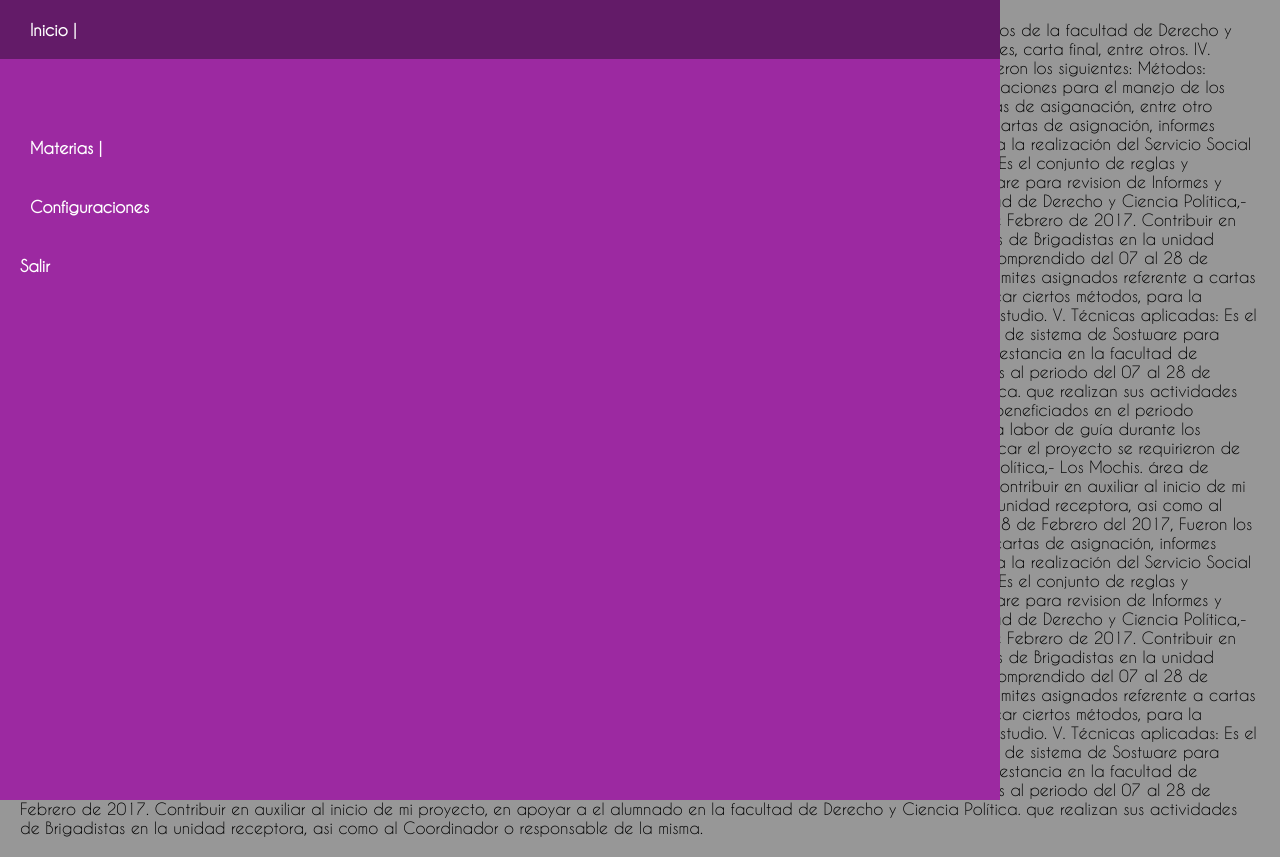
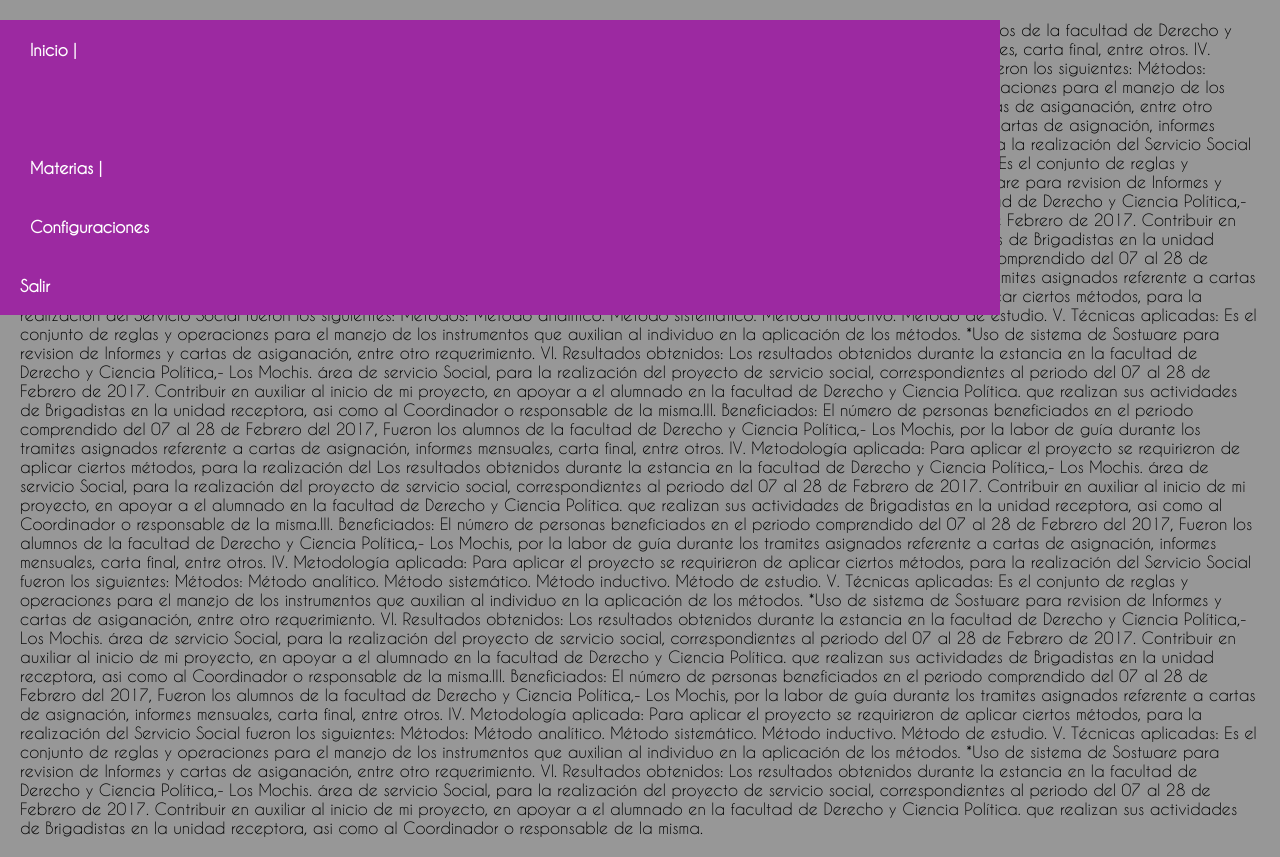
Before and after one commit to davidEsolis/tetra, a PHP site: page / in a window 1280 px wide. Run offline with PHP 8.4, Linux system fonts and the light colour scheme; data that the repository does not hold is empty; some libraries are stand-ins or nearby versions.

Commit message:
ñlm
m.,

```diff
--- a/css/sty.css
+++ b/css/sty.css
@@ -10,10 +10,10 @@
 }
 
 
-#header{
+header{
     width: 100%;
 }
-#header .nav {
+header nav {
     width: 95%;
     max-width: 1000px;
    margin: 20px auto;
@@ -24,31 +24,59 @@
 .menu-bar{
     display: none;
 }
-#header .nav ul {
+header nav ul {
     overflow: hidden;
     list-style: none;
     left: 30%;
 }
+.nav li a:hover{
+    background-color: #34091C;
+    transition: all 0.80s;
 
-#header .nav ul li a{
+}
+.nav > li{
+ float: left;
+
+}
+
+.nav li ul {
+    transition: all 0.80s;
+    display: none;
+    position: absolute;
+    min-width: 140px;
+
+
+}
+
+.nav li:hover > ul{
+    display: block;
+    transition: all 0.80s;
+
+}
+.nav li ul li{
+    position: relative;
+    transition: all 0.80s;
+}
+
+header nav ul li a{
     color: #fff;
     padding: 20px;
     display: block;
     text-decoration: none;
 }
-#header .nav ul li span{
+header nav ul li span{
     margin-right: 10px;
 }
-#header .nav ul li a:hover{
-    background: rgba(4, 3, 10, 0.377);
+header nav ul li a:hover{
+    background: rgba(4, 3, 10, 0.658);
 }
 
 section{
     padding: 20px;
 }
 
-@media(min-width:800px){
-    #header .nav {
+@media screen and (max-width:800px){
+    header nav {
         width: 80%;
         height: 100%;
         margin: 0;
--- a/index.php
+++ b/index.php
@@ -27,20 +27,23 @@
     <!--AQUI SE ENCUENTRA EL MENÚ -->
 
 
-<div id="header">
+<header>
     <div class="menu-bar">
         <a href="" class="bt-menu"><span class="icon-list2"></span>Menu</a>
     </div>
-<div class="nav">
-    <ul>
+<nav>
+    <ul class=".nav">
             <li><a href="index.php"><span class="icon-home-1" ></span> Inicio |</a></li>
             <li><a href="#" ><span class="icon-atom" ></span> <?php echo " ".$usu ?></a></li>
             <li><a href=""><span class="icon-chart-line" ></span> Materias |</a></li>
-            <li><a href=""><span class="icon-settings" ></span> Configuraciones</a></li>
-            <li><a class="icon-moon"href="salir.php"> Salir</a></li>
-     </ul>
-</div>
-</div>
+            <li><a href=""><span class="icon-settings" ></span> Configuraciones</a>
+                <ul>
+                <li><a class="icon-moon"href="salir.php"> Salir</a></li>
+                </ul>
+            </li>
+        </ul>
+ </nav>
+</header>
 
 
     <!-- -->
```
